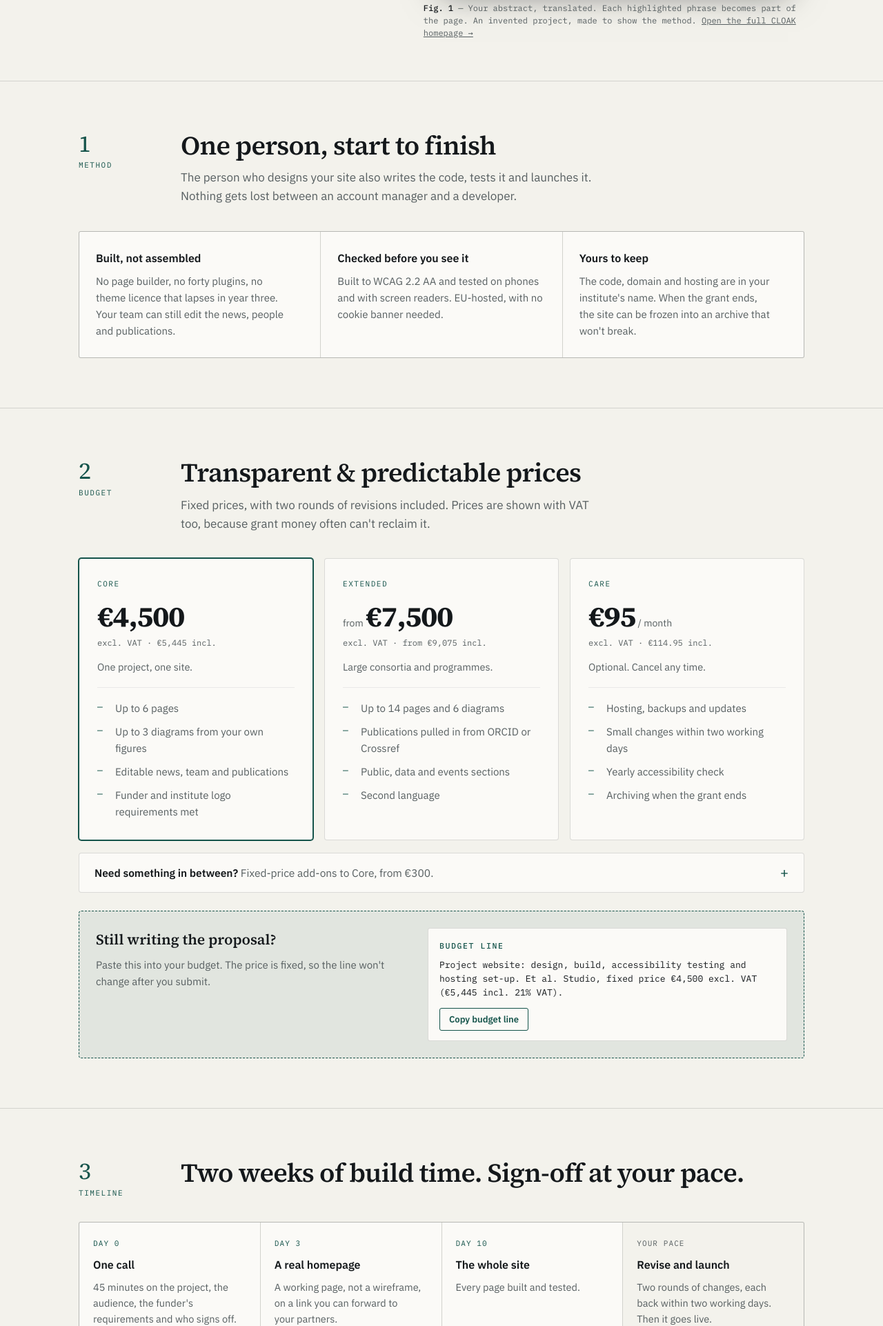
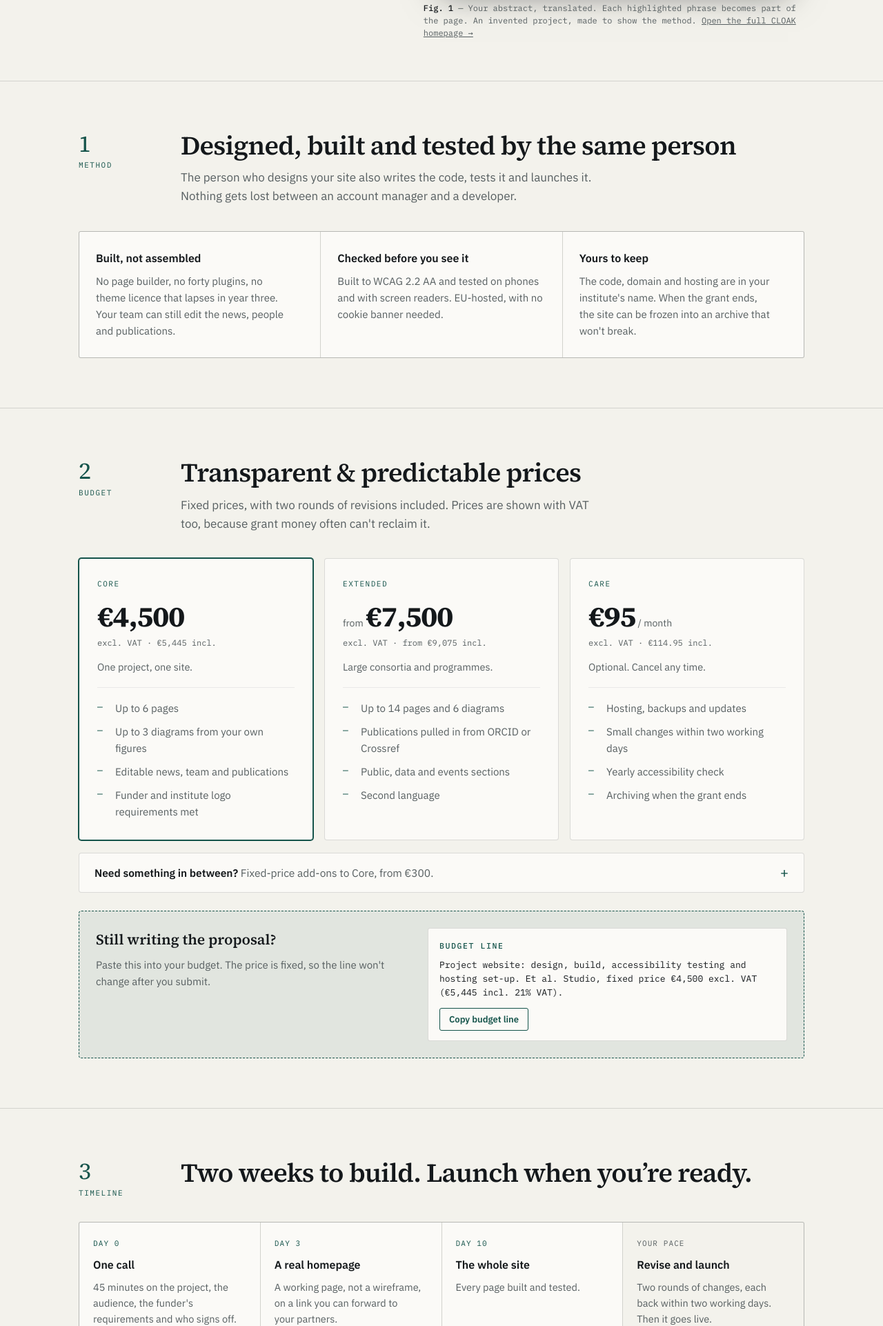
Before and after one commit to mirunapop/etal-studio, a plain HTML site: page index.html in a window 1280 px wide. Shown: the part 856-2778 px from the top of the page at 69% size. Drawn offline with Linux system fonts and the light colour scheme.

Commit message:
Copy: method and timeline headings
Co-Authored-By: Claude Sonnet 5.5 <noreply@anthropic.com>

```diff
--- a/index.html
+++ b/index.html
@@ -112,7 +112,7 @@
     <div class="sec-head">
       <div class="num">1<small>Method</small></div>
       <div>
-        <h2>One person, start to finish</h2>
+        <h2>Designed, built and tested by the same person</h2>
         <p>The person who designs your site also writes the code, tests it and launches it. Nothing gets lost between an account manager and a developer.</p>
       </div>
     </div>
@@ -207,7 +207,7 @@
     <div class="sec-head">
       <div class="num">3<small>Timeline</small></div>
       <div>
-        <h2>Two weeks of build time. Sign-off at your pace.</h2>
+        <h2>Two weeks to build. Launch when you’re ready.</h2>
       </div>
     </div>
     <div class="steps">
```
